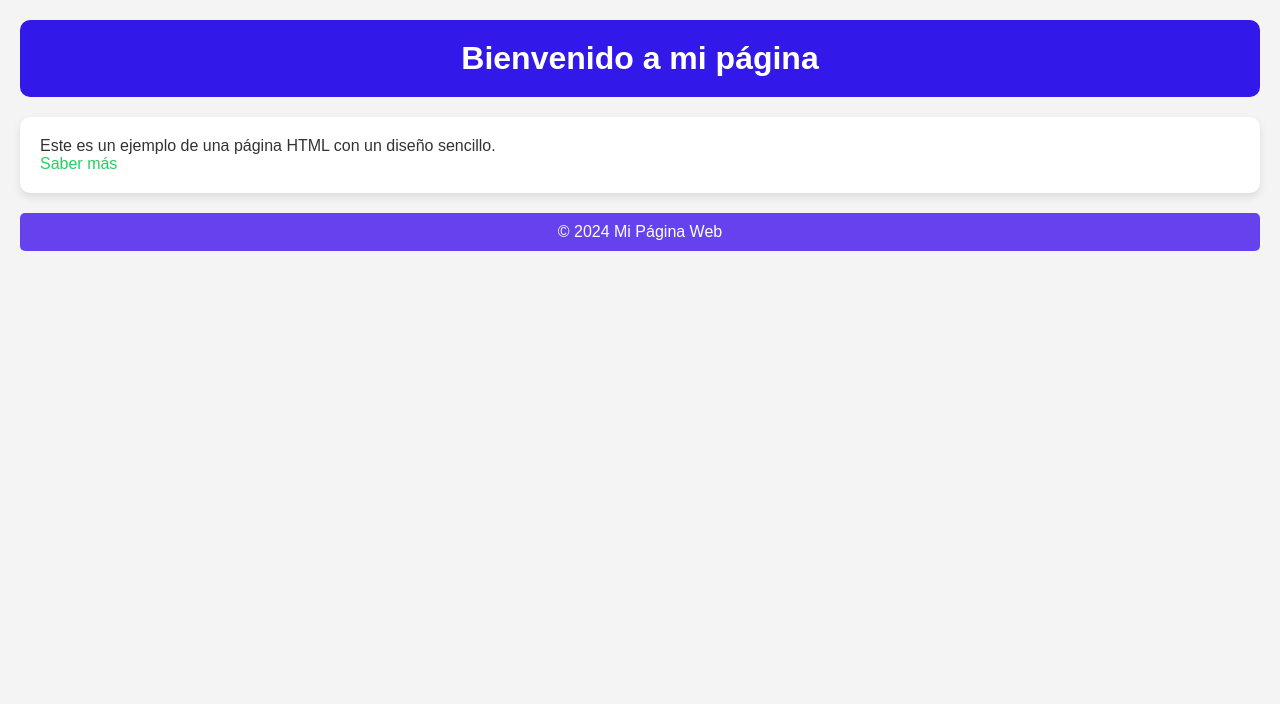
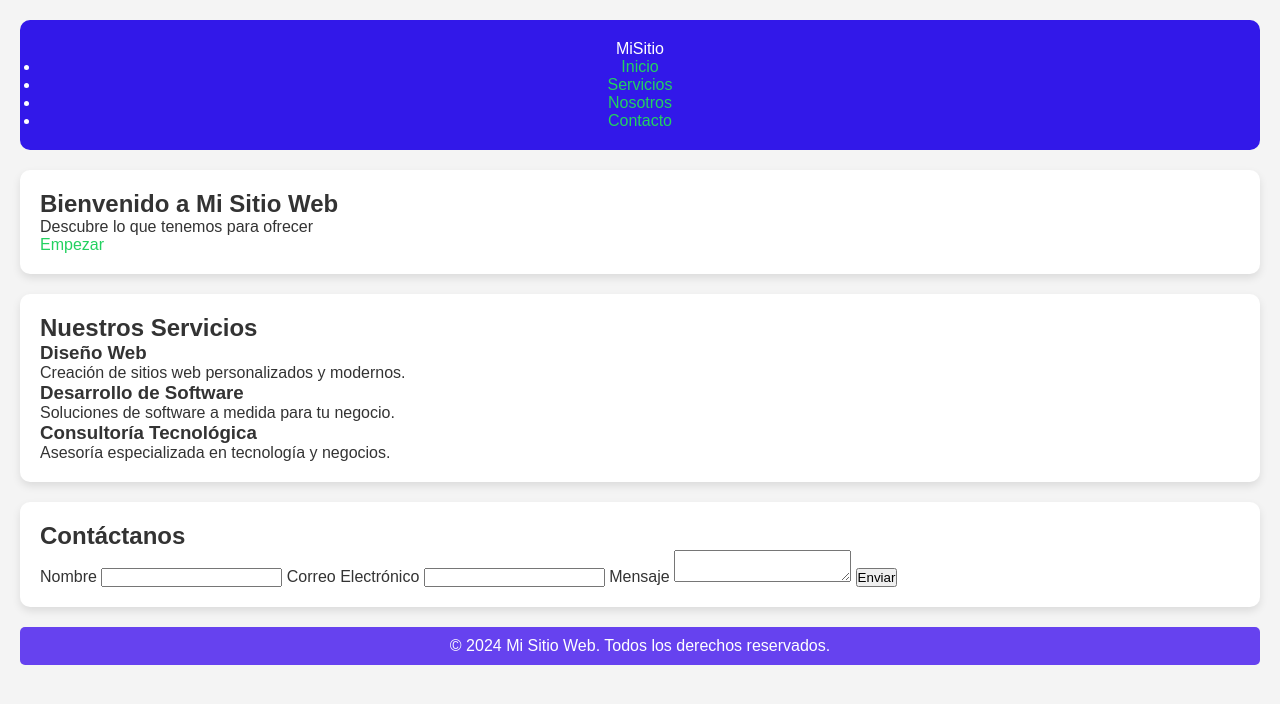
Before and after one commit to Maberick2/Pruebaweb23311607, a plain HTML site: page index.html in a window 1280 px wide. Drawn offline with Linux system fonts and the light colour scheme.

Commit message:
Update index.html

```diff
--- a/index.html
+++ b/index.html
@@ -3,21 +3,66 @@
 <head>
     <meta charset="UTF-8">
     <meta name="viewport" content="width=device-width, initial-scale=1.0">
-    <title>Página Sencilla</title>
+    <title>Página Avanzada</title>
     <link rel="stylesheet" href="style.css">
 </head>
 <body>
     <header>
-        <h1>Bienvenido a mi página</h1>
+        <nav>
+            <div class="logo">MiSitio</div>
+            <ul>
+                <li><a href="#">Inicio</a></li>
+                <li><a href="#">Servicios</a></li>
+                <li><a href="#">Nosotros</a></li>
+                <li><a href="#">Contacto</a></li>
+            </ul>
+        </nav>
     </header>
 
-    <section>
-        <p>Este es un ejemplo de una página HTML con un diseño sencillo.</p>
-        <a href="#">Saber más</a>
+    <section class="hero">
+        <div class="hero-text">
+            <h1>Bienvenido a Mi Sitio Web</h1>
+            <p>Descubre lo que tenemos para ofrecer</p>
+            <a href="#" class="btn-primary">Empezar</a>
+        </div>
+    </section>
+
+    <section class="services">
+        <h2>Nuestros Servicios</h2>
+        <div class="service-cards">
+            <div class="card">
+                <h3>Diseño Web</h3>
+                <p>Creación de sitios web personalizados y modernos.</p>
+            </div>
+            <div class="card">
+                <h3>Desarrollo de Software</h3>
+                <p>Soluciones de software a medida para tu negocio.</p>
+            </div>
+            <div class="card">
+                <h3>Consultoría Tecnológica</h3>
+                <p>Asesoría especializada en tecnología y negocios.</p>
+            </div>
+        </div>
+    </section>
+
+    <section class="contact">
+        <h2>Contáctanos</h2>
+        <form action="#">
+            <label for="name">Nombre</label>
+            <input type="text" id="name" name="name" required>
+
+            <label for="email">Correo Electrónico</label>
+            <input type="email" id="email" name="email" required>
+
+            <label for="message">Mensaje</label>
+            <textarea id="message" name="message" required></textarea>
+
+            <button type="submit" class="btn-primary">Enviar</button>
+        </form>
     </section>
 
     <footer>
-        <p>© 2024 Mi Página Web</p>
+        <p>© 2024 Mi Sitio Web. Todos los derechos reservados.</p>
     </footer>
 </body>
 </html>
```
